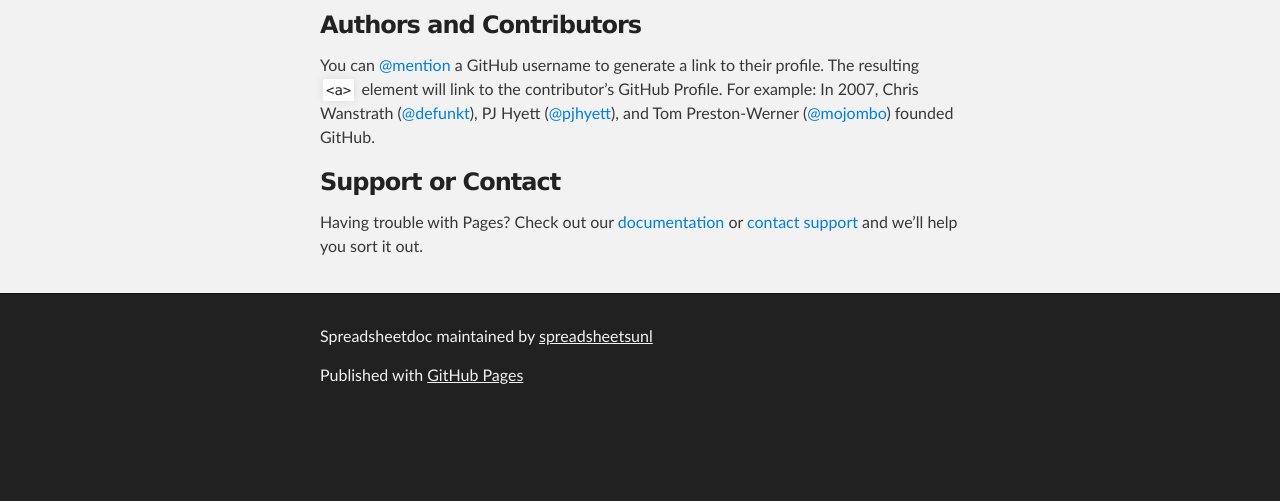
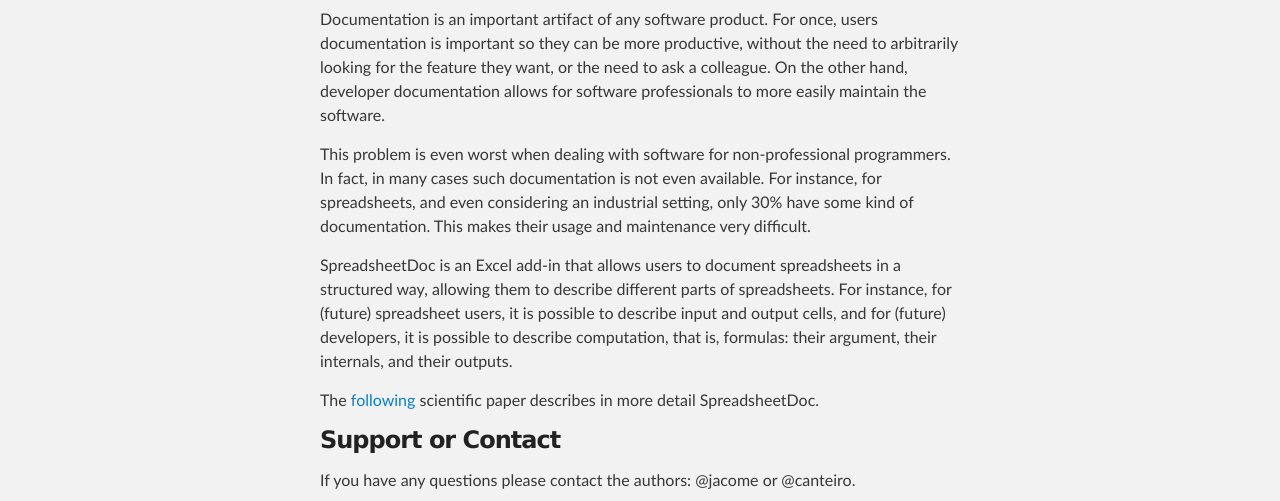
Before and after one commit to spreadsheetsunl/spreadsheetdoc, a plain HTML site: page index.html in a window 1280 px wide. Shown: the part 299-800 px from the top of the page. Drawn offline with Linux system fonts and the light colour scheme.

Commit message:
adding info from previous page

```diff
--- a/index.html
+++ b/index.html
@@ -34,15 +34,21 @@
         <h3>
 <a id="spreadsheetdoc" class="anchor" href="#spreadsheetdoc" aria-hidden="true"><span aria-hidden="true" class="octicon octicon-link"></span></a>SpreadsheetDoc</h3>
 
-<h3>
-<a id="authors-and-contributors" class="anchor" href="#authors-and-contributors" aria-hidden="true"><span aria-hidden="true" class="octicon octicon-link"></span></a>Authors and Contributors</h3>
+<p>Documentation is an important artifact of any software product. For once, users documentation is important so they can be more productive, without the need to arbitrarily looking for the feature they want, or the need to ask a colleague. On the other hand, developer documentation allows for software professionals to more easily maintain the software.</p>
 
-<p>You can <a href="https://help.github.com/articles/basic-writing-and-formatting-syntax/#mentioning-users-and-teams" class="user-mention">@mention</a> a GitHub username to generate a link to their profile. The resulting <code>&lt;a&gt;</code> element will link to the contributor’s GitHub Profile. For example: In 2007, Chris Wanstrath (<a href="https://github.com/defunkt" class="user-mention">@defunkt</a>), PJ Hyett (<a href="https://github.com/pjhyett" class="user-mention">@pjhyett</a>), and Tom Preston-Werner (<a href="https://github.com/mojombo" class="user-mention">@mojombo</a>) founded GitHub.</p>
+<p>This problem is even worst when dealing with software for non-professional programmers. In fact, in many cases such documentation is not even available. For instance, for spreadsheets, and even considering an industrial setting, only 30% have some kind of documentation. This makes their usage and maintenance very difficult.</p>
+
+<p>SpreadsheetDoc is an Excel add-in that allows users to document spreadsheets in a structured way, allowing them to describe different parts of spreadsheets. For instance, for (future) spreadsheet users, it is possible to describe input and output cells, and for (future) developers, it is possible to describe computation, that is, formulas: their argument, their internals, and their outputs.</p>
+
+The <a href="">following</a> scientific paper describes in more detail SpreadsheetDoc.
+
+
 
 <h3>
 <a id="support-or-contact" class="anchor" href="#support-or-contact" aria-hidden="true"><span aria-hidden="true" class="octicon octicon-link"></span></a>Support or Contact</h3>
 
-<p>Having trouble with Pages? Check out our <a href="https://help.github.com/pages">documentation</a> or <a href="https://github.com/contact">contact support</a> and we’ll help you sort it out.</p>
+<p>If you have any questions please contact the authors: @jacome or @canteiro.</p>
+
       </section>
     </div>
 
```
